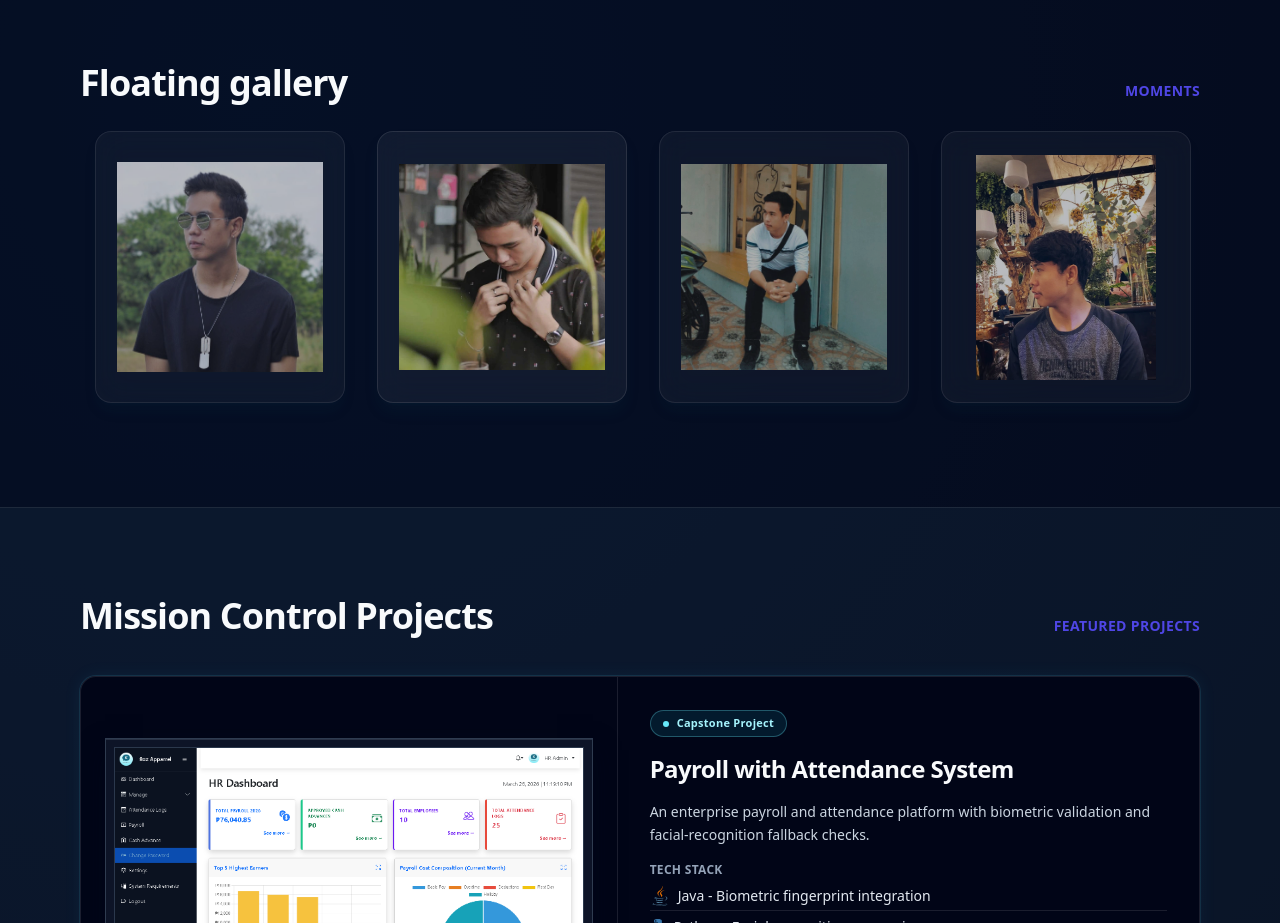
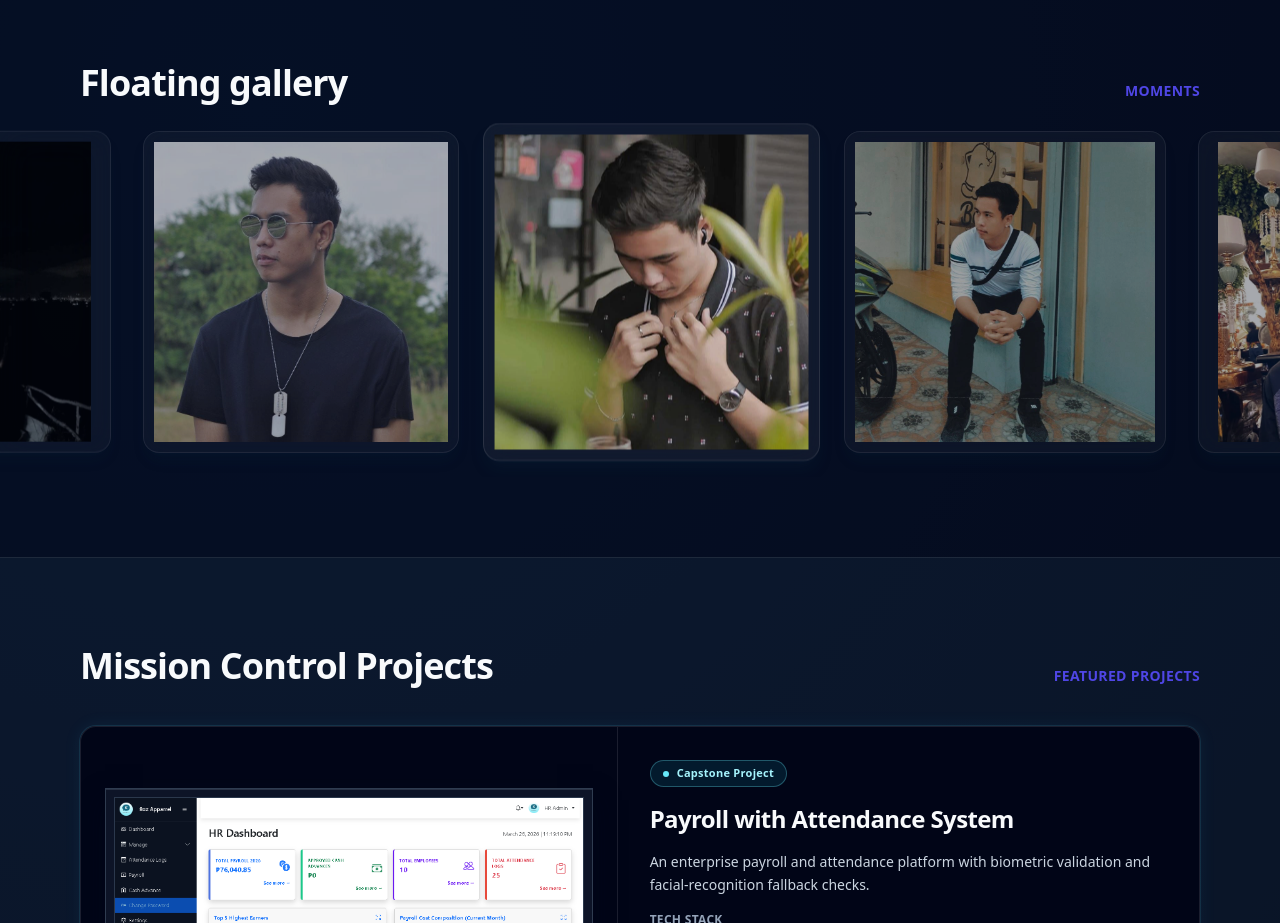
Before and after one commit to mrvnzxc/portfolio, a Nuxt app: page / in a window 1280 px wide. Shown: the part 1040-1963 px from the top of the page. Built offline with nearby package versions, Linux system fonts and the light colour scheme.

Commit message:
Revert "Refine gallery card spacing and desktop interaction."
This reverts commit cc53ee6a1a44ce212dba0f84bc1f0f4ea5aac7c8.

```diff
--- a/components/GallerySection.vue
+++ b/components/GallerySection.vue
@@ -8,7 +8,7 @@
 
     </div>
 
-    <div class="mx-auto max-w-6xl px-4 reveal-on-scroll">
+    <div class="reveal-on-scroll">
       <div
         ref="scrollerRef"
         class="gallery-x-scroll w-full cursor-grab touch-pan-x overflow-x-auto scroll-smooth pb-6 pt-2 selection:bg-transparent active:cursor-grabbing md:select-none"
@@ -20,7 +20,7 @@
         @pointercancel="onPointerUp"
         @pointerleave="onPointerLeave"
       >
-        <div class="mx-auto flex w-max gap-6 px-1 sm:px-2 md:gap-8 md:px-3">
+        <div class="mx-auto flex w-max gap-6 px-4 sm:px-6 md:gap-8 md:px-10">
         <div
           v-for="(item, idx) in displayItems"
           :key="item.key"
@@ -30,13 +30,12 @@
           <button
             type="button"
             :ref="(el) => setCardRef(el, idx)"
-            class="gallery-glass-card group relative flex min-w-[220px] flex-col overflow-hidden rounded-2xl border border-slate-200/80 bg-slate-50/80 p-3 text-left shadow-sm shadow-slate-950/5 outline-none backdrop-blur-md transition-[transform,opacity,filter,box-shadow] duration-300 ease-out focus-visible:ring-2 focus-visible:ring-cyan-400/60 focus-visible:ring-offset-2 focus-visible:ring-offset-slate-50 dark:border-white/10 dark:bg-white/5 dark:shadow-lg dark:shadow-black/25 dark:backdrop-blur-lg dark:focus-visible:ring-offset-slate-950 md:min-w-[235px] md:p-2.5 lg:min-w-[250px] dark:shadow-cyan-950/20"
+            class="gallery-glass-card group relative flex min-w-[250px] flex-col overflow-hidden rounded-2xl border border-slate-200/80 bg-slate-50/80 p-3 text-left shadow-sm shadow-slate-950/5 outline-none backdrop-blur-md transition-[transform,opacity,filter,box-shadow] duration-300 ease-out focus-visible:ring-2 focus-visible:ring-cyan-400/60 focus-visible:ring-offset-2 focus-visible:ring-offset-slate-50 dark:border-white/10 dark:bg-white/5 dark:shadow-lg dark:shadow-black/25 dark:backdrop-blur-lg dark:focus-visible:ring-offset-slate-950 md:min-w-[260px] md:p-2.5 lg:min-w-[280px] dark:shadow-cyan-950/20"
             :class="cardStateClass(idx)"
-            @pointerdown.stop
             @click="onCardActivate(item.logicalIndex)"
           >
             <div
-              class="relative flex h-[220px] w-full items-center justify-center sm:h-[250px] md:h-[240px] lg:h-[250px]"
+              class="relative flex h-[260px] w-full items-center justify-center sm:h-[300px] md:h-[280px] lg:h-[300px]"
             >
               <img
                 :src="item.src"
@@ -44,7 +43,7 @@
                 draggable="false"
                 loading="lazy"
                 decoding="async"
-                class="gallery-strip-img pointer-events-none mx-auto max-h-[90%] max-w-[90%] object-contain object-center transition-[filter] duration-300 select-none"
+                class="gallery-strip-img pointer-events-none max-h-full max-w-full object-contain object-center transition-[filter] duration-300 select-none"
                 :class="
                   idx === centeredSlotIndex
                     ? 'brightness-[1.03] contrast-[1.02] dark:brightness-110'
@@ -167,9 +166,9 @@ const cardStateClass = (idx: number) => {
   const isCenter = idx === centeredSlotIndex.value
   return [
     isCenter
-      ? 'scale-100 opacity-100 z-[1]'
-      : 'scale-100 z-0 opacity-100 dark:opacity-[0.8]',
-    'group-hover:opacity-100 group-hover:shadow-md group-hover:shadow-primary-500/15 dark:group-hover:shadow-[0_0_20px_rgba(0,255,255,0.3)]'
+      ? 'scale-105 opacity-100 z-[1]'
+      : 'scale-100 z-0 opacity-100 dark:opacity-[0.72]',
+    'group-hover:scale-[1.06] group-hover:opacity-100 group-hover:shadow-md group-hover:shadow-primary-500/15 dark:group-hover:shadow-[0_0_20px_rgba(0,255,255,0.3)]'
   ]
 }
 
```
